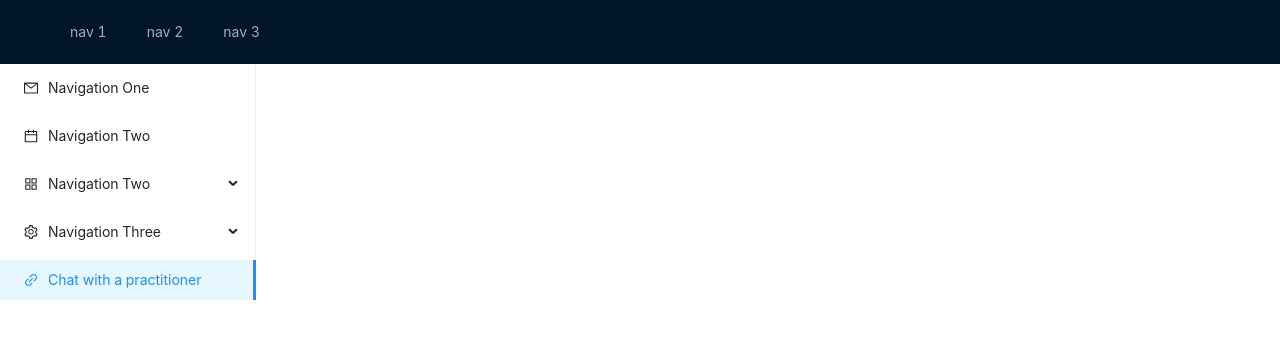
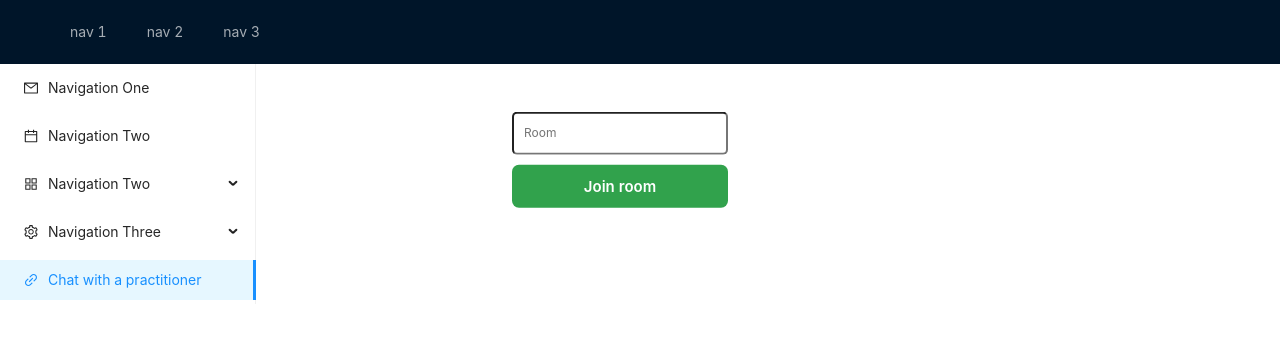
Before and after one commit to ayanchoudhary/DocConnect, a React (Create React App) app in the folder frontend/: page /chat in a window 1280 px wide. Shown: the top 342 px of the page. Built offline with nearby package versions, Linux system fonts and the light colour scheme.

Commit message:
chatroom selection

```diff
--- a/frontend/package.json
+++ b/frontend/package.json
@@ -10,11 +10,13 @@
     "antd": "^4.12.0",
     "aws-amplify": "^3.3.16",
     "aws-amplify-react": "^4.2.20",
+    "node-sass": "^5.0.0",
     "react": "^17.0.1",
     "react-dom": "^17.0.1",
     "react-redux": "^7.2.2",
     "react-router-dom": "^5.2.0",
     "react-scripts": "4.0.1",
+    "socket.io-client": "^3.1.1",
     "web-vitals": "^0.2.4"
   },
   "main": "public/electron.js",
--- a/frontend/src/App.js
+++ b/frontend/src/App.js
@@ -3,8 +3,7 @@ import "antd/dist/antd.css";
 import { Router, Switch, Route } from "react-router-dom";
 import { createBrowserHistory } from "history";
 import Home from "pages/home";
-import Chat from "pages/chat";
-
+import Chat from "pages/chat/chat";
 const history = createBrowserHistory();
 
 const App = () => {
--- a/frontend/src/pages/chat.jsx
+++ /dev/null
@@ -1,14 +0,0 @@
-import React from "react";
-import Header from "components/header/header";
-import Sidebar from "components/sidebar/sidebar";
-
-const Chat = () => {
-  return (
-    <div>
-      <Header />
-      <Sidebar selected="chat" />
-    </div>
-  );
-};
-
-export default Chat;
--- /dev/null
+++ b/frontend/src/pages/chat/chat.css
@@ -0,0 +1,31 @@
+.home-container {
+    position: fixed;
+    left: 40%;
+    /* right: 50%; */
+    top: 20%;
+    transform: translate(0, -50%);
+    display: flex;
+    flex-direction: column;
+}
+
+.text-input-field {
+    padding: 10px 10px;
+    border-radius: 5px;
+    font-size: 12px;
+}
+
+.text-input-field:focus {
+    outline: none;
+}
+
+.enter-room-button {
+    margin-top: 10px;
+    padding: 10px 10px;
+    font-size: 15px;
+    background: #31a24c;
+    color: white;
+    font-weight: 600;
+    text-align: center;
+    text-decoration: none;
+    border-radius: 7px;
+}
--- /dev/null
+++ b/frontend/src/pages/chat/chat.jsx
@@ -0,0 +1,41 @@
+import React from "react";
+import Header from "components/header/header";
+import Sidebar from "components/sidebar/sidebar";
+import socketClient from "socket.io-client";
+import { Link } from "react-router-dom";
+import "./chat.css";
+
+const SERVER = "http://127.0.0.1:4000";
+
+const Chat = () => {
+  const socket = socketClient(SERVER);
+  socket.on("connection", () => {
+    console.log("I'm connected with the back-end");
+  });
+  const [roomName, setRoomName] = React.useState("");
+
+  const handleRoomNameChange = (event) => {
+    setRoomName(event.target.value);
+  };
+
+  return (
+    <div>
+      <Header />
+      <div className="home-container">
+        <input
+          type="text"
+          placeholder="Room"
+          value={roomName}
+          onChange={handleRoomNameChange}
+          className="text-input-field"
+        />{" "}
+        <Link to={`/${roomName}`} className="enter-room-button">
+          Join room
+        </Link>
+      </div>
+      <Sidebar selected="chat" />
+    </div>
+  );
+};
+
+export default Chat;
--- a/frontend/src/styles/main.scss
+++ b/frontend/src/styles/main.scss
@@ -1 +1,2 @@
 @import './partials/reset';
+@import './partials/chat';
```
Also changed, not shown: 2 other files (tests, documents, lock files or other folders).
